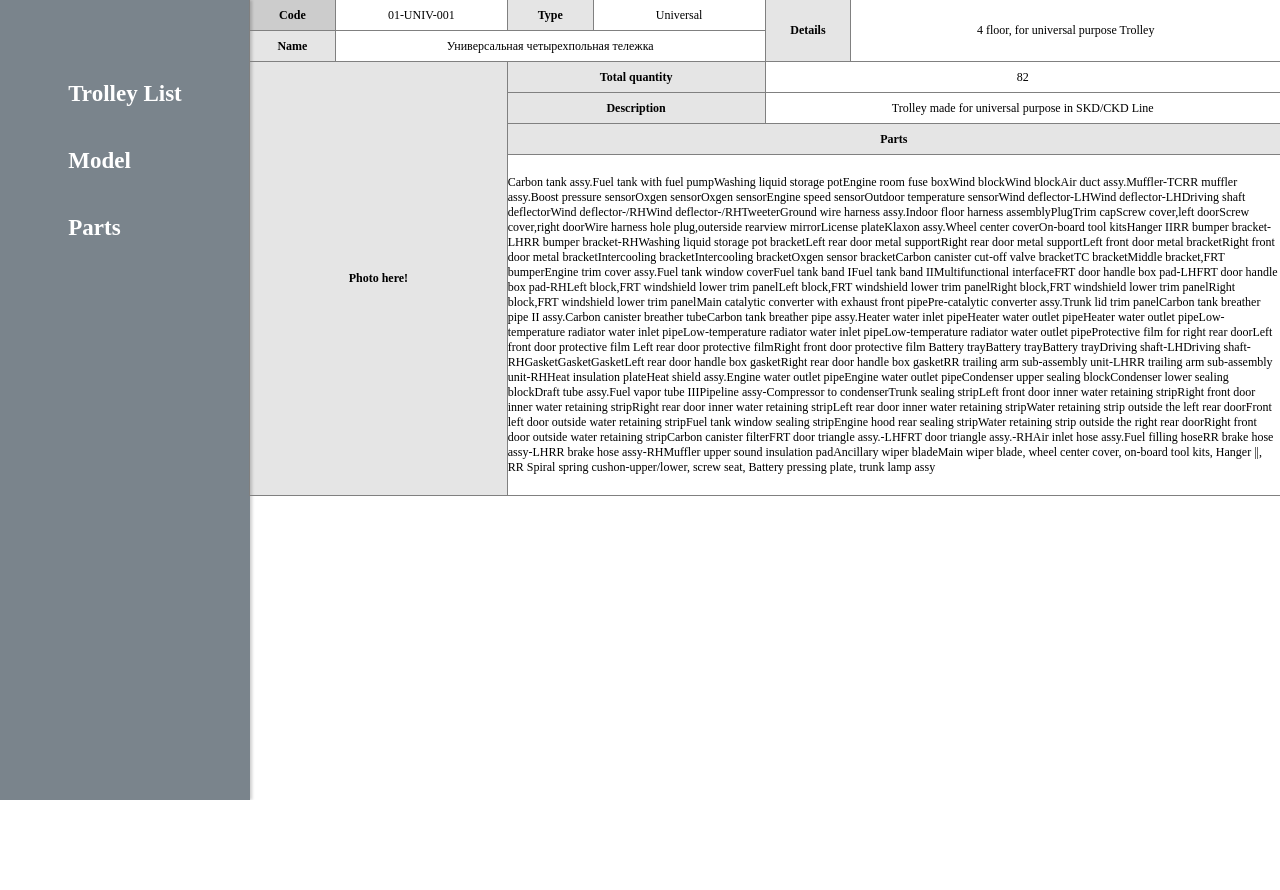
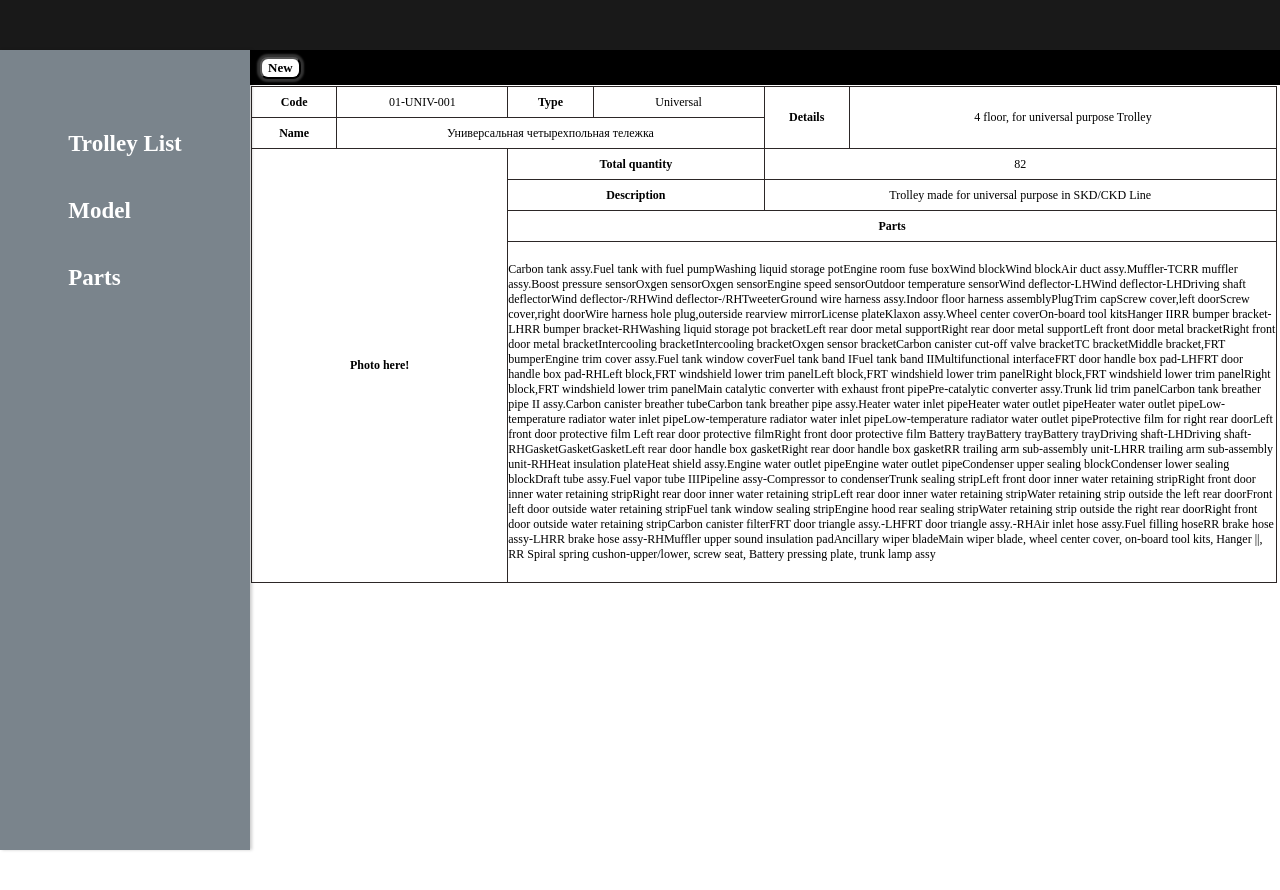
Before and after one commit to wlarkspur/wlarkspur, a React (Create React App) app: page /trolley in a window 1280 px wide. Shown: the top 890 px of the page. Before the commit the page ends 800 px from the top, so only its background shows below. Built offline with nearby package versions, Linux system fonts and the light colour scheme.

Commit message:
new item button

```diff
--- a/package.json
+++ b/package.json
@@ -17,6 +17,7 @@
     "@types/react-dom": "^18.0.10",
     "babel-plugin-macros": "^3.1.0",
     "css-modules-types-loader": "^0.3.11",
+    "framer-motion": "^8.4.2",
     "localforage": "^1.10.0",
     "match-sorter": "^6.3.1",
     "react": "^18.2.0",
--- a/src/Root.tsx
+++ b/src/Root.tsx
@@ -74,6 +74,21 @@ a{
 
 const Wrapper = styled.div`
   display: flex;
+  flex-direction: column;
+  height: 200vh;
+`;
+
+const Header = styled.div`
+  width: 100vw;
+  height: 50px;
+  background-color: rgba(0, 0, 0, 0.9);
+  color: white;
+  position: fixed;
+`;
+
+const WrapperContent = styled.div`
+  display: flex;
+  position: relative;
 `;
 
 const SideBar = styled.div`
@@ -85,6 +100,8 @@ const SideBar = styled.div`
   align-items: flex-start;
   padding-top: 50px;
   box-shadow: 2px 0px 3px rgba(0, 0, 0, 0.2);
+  position: fixed;
+  top: 50px;
 `;
 
 const NavMenu = styled.ul`
@@ -117,6 +134,8 @@ function Root() {
   return (
     <Wrapper>
       <GlobalStyle />
+      <Header>{}</Header>
+      <WrapperContent>
         <SideBar>
           <NavMenu>
             <li>
@@ -136,7 +155,9 @@ function Root() {
             </li>
           </NavMenu>
         </SideBar>
+
         <Outlet />
+      </WrapperContent>
     </Wrapper>
   );
 }
--- a/src/components/TrolleyStatus.tsx
+++ b/src/components/TrolleyStatus.tsx
@@ -1,34 +1,124 @@
 import styled from "styled-components";
 import styles from "../module.css/Root.module.css";
-import React, { Component } from "react";
+import React, { Component, useRef, useState } from "react";
 import { Outlet } from "react-router-dom";
+import { motion } from "framer-motion";
 
-const Wrapper = styled.div`
+const Wrapper = styled(motion.div)`
+  position: relative;
+  display: flex;
+  justify-content: center;
+`;
+
+const NewContent = styled(motion.div)`
+  width: 700px;
+  height: 500px;
+  background-color: rgba(245, 245, 220, 1);
+  justify-content: center;
+  align-items: center;
+  position: absolute;
+  left: 600px;
+  top: 100px;
+  border-radius: 20px;
+`;
+
+const BoxWrapper = styled.div`
   display: grid;
   width: 100vw;
   grid-template-columns: repeat(12, 1fr);
   grid-template-rows: 10px, repeat(6, 1fr);
-  gap: 1px;
+  grid-gap: 1px;
   grid-auto-rows: 30px;
   font-size: 12px;
   font-family: Nunito;
-  max-height: 100vh;
+  margin-right: 5px;
+  background-color: whitesmoke;
+  max-width: 80vw;
+  left: 252px;
+  top: 87px;
+  position: absolute;
+  z-index: -1;
+`;
+
+const BoxHeader = styled(motion.div)`
+  display: flex;
+  background-color: #000000;
+  position: fixed;
+  width: 100vw;
+  left: 250px;
+  top: 50px;
+  height: 35px;
+  align-items: center;
+`;
+
+const Button = styled(motion.button)`
+  font-size: 13px;
+  font-family: Nunito;
+  font-weight: 600;
+  margin-left: 10px;
+  background-color: white;
+  border-radius: 8px;
+  box-shadow: 0 0 2px 3px rgba(255, 255, 255, 0.2);
+  :hover {
+    background-color: black;
+    color: whitesmoke;
+  }
+`;
+
+const InputBox = styled(motion.div)`
+  display: flex;
+  flex-direction: column;
+  justify-content: flex-start;
+  width: 400px;
+  margin: 50px 120px;
+  align-items: center;
+`;
+
+const InputSpan = styled.form`
+  display: flex;
+  flex-direction: column;
+  justify-content: flex-start;
+  input {
+    width: 300px;
+  }
+  position: absolute;
+  left: 30px;
+  div {
+    padding-right: 20px;
+  }
 `;
 
 const Box = styled.div`
   display: grid;
-  outline: 1px solid grey;
+  outline: #2c2727 solid 1px;
   justify-content: center;
   align-items: center;
   color: black;
   box-sizing: border-box;
   font-size: 12px;
   line-height: normal;
+  background-color: white;
+`;
+
+const BoxLimit = styled(motion.div)`
+  position: fixed;
+  width: 80vw;
+  height: 800px;
+  background-color: transparent;
+  left: 250px;
+  top: 85px;
 `;
 
 function TrolleyStatus() {
+  const [newItem, setNewItem] = useState(false);
+  const toggleItem = () => setNewItem((prev) => !prev);
+  const constraintsRef = useRef(null);
   return (
     <Wrapper>
+      <BoxHeader>
+        <Button onClick={toggleItem}>New</Button>
+      </BoxHeader>
+      <BoxWrapper>
         <Box className={styles.code}>Code</Box>
         <Box className={styles.codeContent}>01-UNIV-001</Box>
         <Box className={styles.type}>Type</Box>
@@ -59,43 +149,78 @@ function TrolleyStatus() {
           deflector-/RHTweeterGround wire harness assy.Indoor floor harness
           assemblyPlugTrim capScrew cover,left doorScrew cover,right doorWire
           harness hole plug,outerside rearview mirrorLicense plateKlaxon
-        assy.Wheel center coverOn-board tool kitsHanger IIRR bumper bracket-LHRR
-        bumper bracket-RHWashing liquid storage pot bracketLeft rear door metal
-        supportRight rear door metal supportLeft front door metal bracketRight
-        front door metal bracketIntercooling bracketIntercooling bracketOxgen
-        sensor bracketCarbon canister cut-off valve bracketTC bracketMiddle
-        bracket,FRT bumperEngine trim cover assy.Fuel tank window coverFuel tank
-        band IFuel tank band IIMultifunctional interfaceFRT door handle box
-        pad-LHFRT door handle box pad-RHLeft block,FRT windshield lower trim
-        panelLeft block,FRT windshield lower trim panelRight block,FRT
+          assy.Wheel center coverOn-board tool kitsHanger IIRR bumper
+          bracket-LHRR bumper bracket-RHWashing liquid storage pot bracketLeft
+          rear door metal supportRight rear door metal supportLeft front door
+          metal bracketRight front door metal bracketIntercooling
+          bracketIntercooling bracketOxgen sensor bracketCarbon canister cut-off
+          valve bracketTC bracketMiddle bracket,FRT bumperEngine trim cover
+          assy.Fuel tank window coverFuel tank band IFuel tank band
+          IIMultifunctional interfaceFRT door handle box pad-LHFRT door handle
+          box pad-RHLeft block,FRT windshield lower trim panelLeft block,FRT
           windshield lower trim panelRight block,FRT windshield lower trim
-        panelMain catalytic converter with exhaust front pipePre-catalytic
-        converter assy.Trunk lid trim panelCarbon tank breather pipe II
-        assy.Carbon canister breather tubeCarbon tank breather pipe assy.Heater
-        water inlet pipeHeater water outlet pipeHeater water outlet
-        pipeLow-temperature radiator water inlet pipeLow-temperature radiator
-        water inlet pipeLow-temperature radiator water outlet pipeProtective
-        film for right rear doorLeft front door protective film Left rear door
+          panelRight block,FRT windshield lower trim panelMain catalytic
+          converter with exhaust front pipePre-catalytic converter assy.Trunk
+          lid trim panelCarbon tank breather pipe II assy.Carbon canister
+          breather tubeCarbon tank breather pipe assy.Heater water inlet
+          pipeHeater water outlet pipeHeater water outlet pipeLow-temperature
+          radiator water inlet pipeLow-temperature radiator water inlet
+          pipeLow-temperature radiator water outlet pipeProtective film for
+          right rear doorLeft front door protective film Left rear door
           protective filmRight front door protective film Battery trayBattery
           trayBattery trayDriving shaft-LHDriving shaft-RHGasketGasketGasketLeft
-        rear door handle box gasketRight rear door handle box gasketRR trailing
-        arm sub-assembly unit-LHRR trailing arm sub-assembly unit-RHHeat
-        insulation plateHeat shield assy.Engine water outlet pipeEngine water
-        outlet pipeCondenser upper sealing blockCondenser lower sealing
-        blockDraft tube assy.Fuel vapor tube IIIPipeline assy-Compressor to
-        condenserTrunk sealing stripLeft front door inner water retaining
-        stripRight front door inner water retaining stripRight rear door inner
-        water retaining stripLeft rear door inner water retaining stripWater
-        retaining strip outside the left rear doorFront left door outside water
-        retaining stripFuel tank window sealing stripEngine hood rear sealing
-        stripWater retaining strip outside the right rear doorRight front door
-        outside water retaining stripCarbon canister filterFRT door triangle
-        assy.-LHFRT door triangle assy.-RHAir inlet hose assy.Fuel filling
-        hoseRR brake hose assy-LHRR brake hose assy-RHMuffler upper sound
-        insulation padAncillary wiper bladeMain wiper blade, wheel center cover,
-        on-board tool kits, Hanger ||, RR Spiral spring cushon-upper/lower,
-        screw seat, Battery pressing plate, trunk lamp assy
+          rear door handle box gasketRight rear door handle box gasketRR
+          trailing arm sub-assembly unit-LHRR trailing arm sub-assembly
+          unit-RHHeat insulation plateHeat shield assy.Engine water outlet
+          pipeEngine water outlet pipeCondenser upper sealing blockCondenser
+          lower sealing blockDraft tube assy.Fuel vapor tube IIIPipeline
+          assy-Compressor to condenserTrunk sealing stripLeft front door inner
+          water retaining stripRight front door inner water retaining stripRight
+          rear door inner water retaining stripLeft rear door inner water
+          retaining stripWater retaining strip outside the left rear doorFront
+          left door outside water retaining stripFuel tank window sealing
+          stripEngine hood rear sealing stripWater retaining strip outside the
+          right rear doorRight front door outside water retaining stripCarbon
+          canister filterFRT door triangle assy.-LHFRT door triangle assy.-RHAir
+          inlet hose assy.Fuel filling hoseRR brake hose assy-LHRR brake hose
+          assy-RHMuffler upper sound insulation padAncillary wiper bladeMain
+          wiper blade, wheel center cover, on-board tool kits, Hanger ||, RR
+          Spiral spring cushon-upper/lower, screw seat, Battery pressing plate,
+          trunk lamp assy
         </Box>
+      </BoxWrapper>
+      <BoxLimit ref={constraintsRef}>
+        {newItem ? (
+          <NewContent
+          /* drag
+            dragConstraints={constraintsRef}
+            transition={{ type: "spring", damping: 100, stiffness: 100 }} */
+          >
+            <InputBox>
+              <InputSpan>
+                <div>
+                  {/* <span>Code</span> */}
+                  <input placeholder="Code" type="text" />
+                </div>
+                <div>
+                  {/* <span>Type</span> */}
+                  <input placeholder="Type" type="text" />
+                </div>
+                <div>
+                  {/* <span>Name</span> */}
+                  <input placeholder="Name" type="text" />
+                </div>
+                <div>
+                  {/* <span>Details</span> */}
+                  <input placeholder="Details" type="text" />
+                </div>
+
+                <input type="submit" value="Add new trolley" />
+              </InputSpan>
+            </InputBox>
+          </NewContent>
+        ) : null}
+      </BoxLimit>
     </Wrapper>
   );
 }
--- a/src/router.tsx
+++ b/src/router.tsx
@@ -20,7 +20,7 @@ const router = createBrowserRouter([
         element: <Model />,
       },
       {
-        path: "Parts",
+        path: "parts",
         element: <Parts />,
       },
     ],
```
Also changed, not shown: 1 other file (tests, documents, lock files or other folders). Lines whose indentation alone changed are shown as unchanged.
